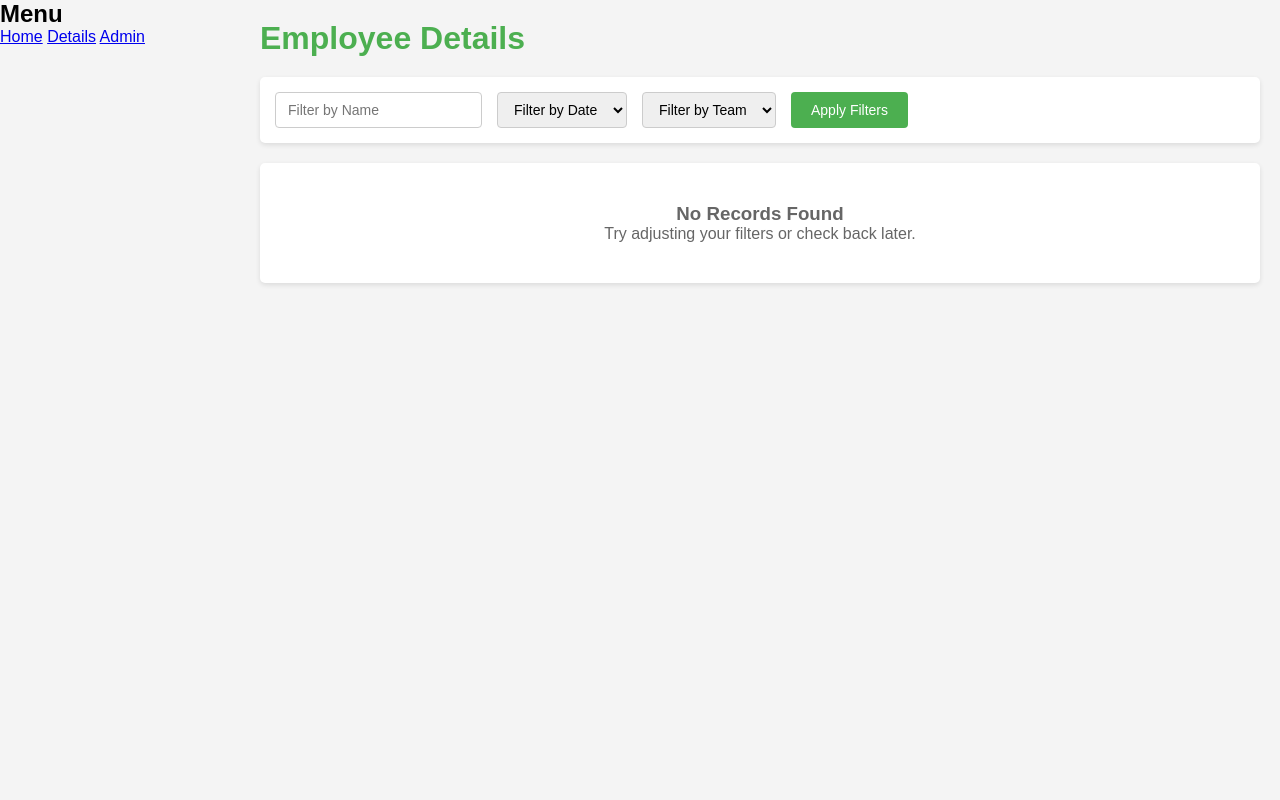
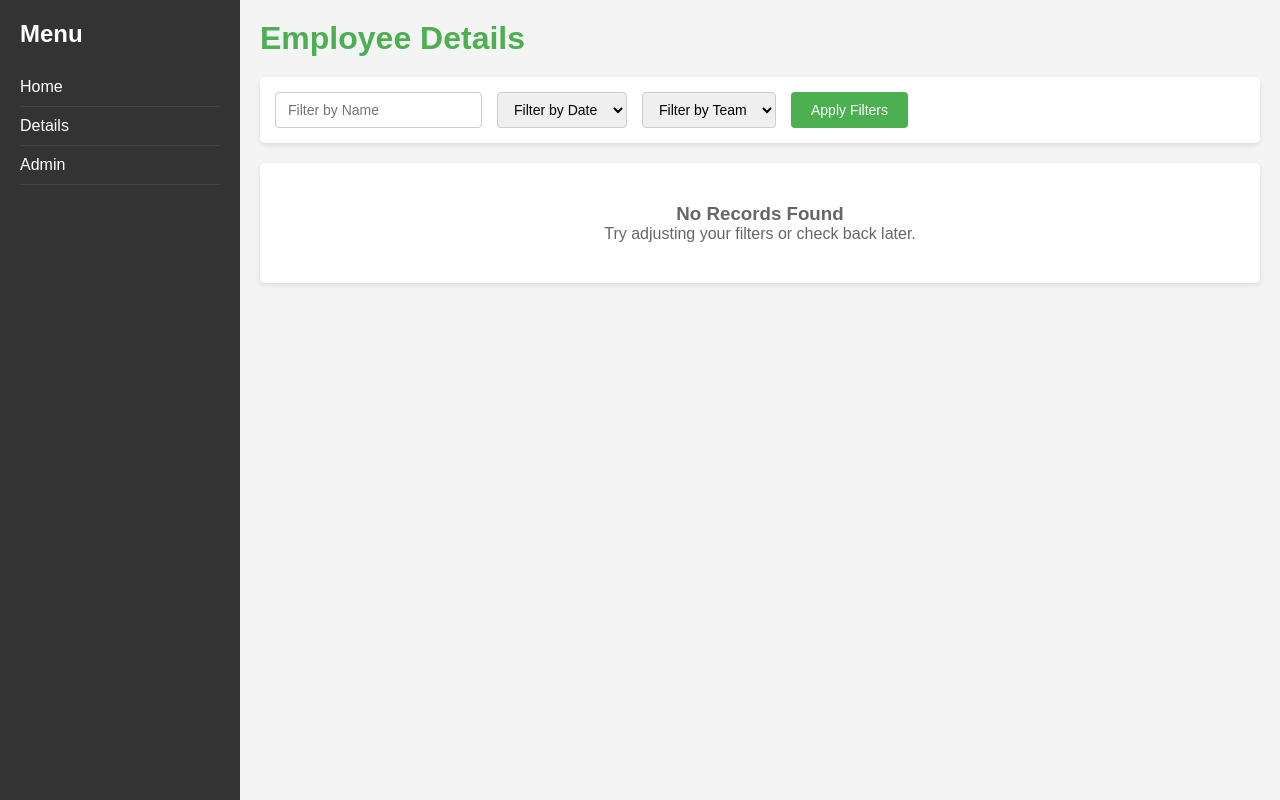
Before and after one commit to davidayman11/mogmaa, a PHP site: page /detail.php in a window 1280 px wide. Run offline with PHP 8.4, Linux system fonts and the light colour scheme; data that the repository does not hold is empty.

Commit message:
Update sidenav.php

```diff
--- a/sidenav.php
+++ b/sidenav.php
@@ -2,3 +2,35 @@
 <a href="index.php">Home</a>
 <a href="detail.php">Details</a>
 <a href="admin.php">Admin</a>
+
+<style>
+.sidebar {
+    background: #333;
+    color: white;
+    padding: 20px;
+}
+
+.sidebar h2 {
+    margin-bottom: 20px;
+    color: white;
+    font-size: 1.5em;
+}
+
+.sidebar a {
+    display: block;
+    color: white;
+    text-decoration: none;
+    padding: 10px 0;
+    border-bottom: 1px solid #444;
+    transition: all 0.3s ease;
+}
+
+.sidebar a:hover {
+    background: #444;
+    padding-left: 10px;
+}
+
+.sidebar a:last-child {
+    border-bottom: none;
+}
+</style>
```
